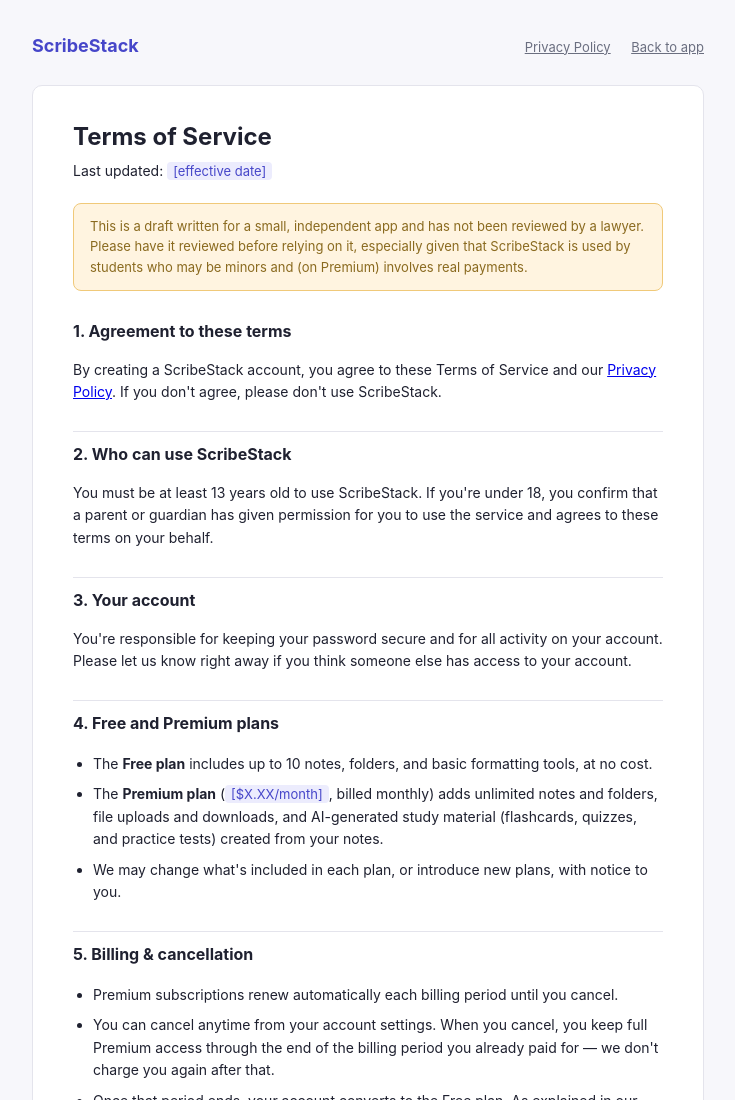
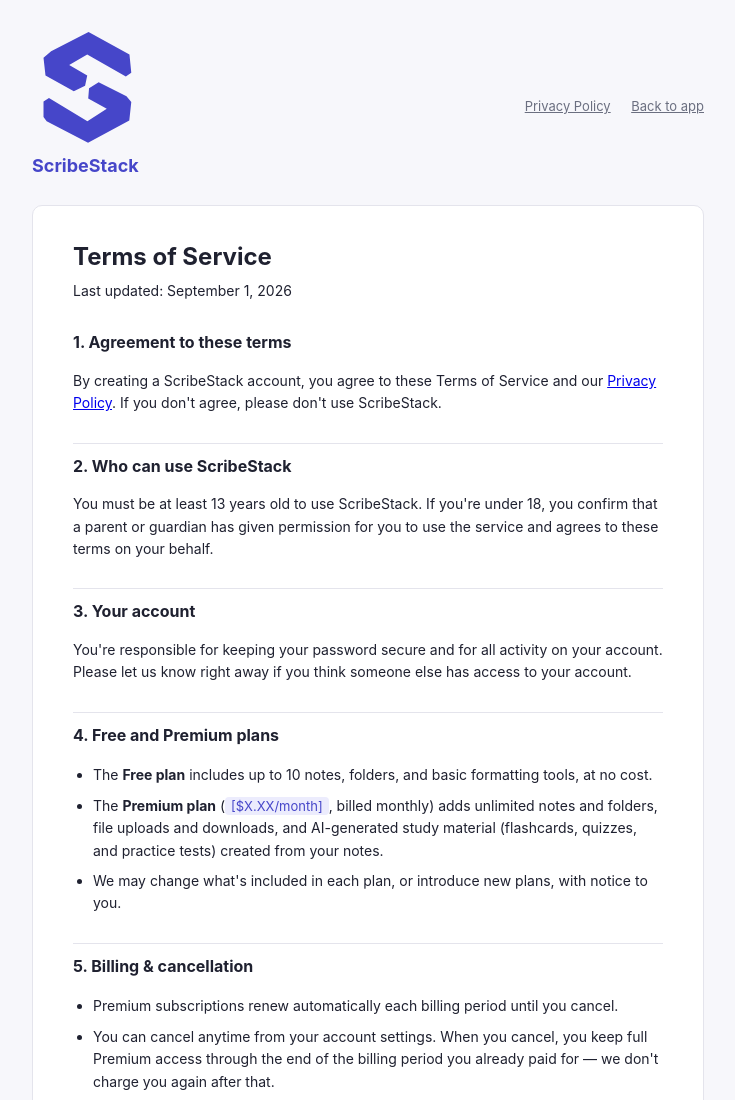
Before and after one commit to clarkretailofficial/study-app, a website: page studyapp/public/terms.html in a window 1280 px wide. Shown: the top 1100 px of the page, without its empty margins (272-1007 px from the left). Drawn offline with Linux system fonts and the light colour scheme.

Commit message:
Update terms.html

```diff
--- a/studyapp/public/terms.html
+++ b/studyapp/public/terms.html
@@ -9,7 +9,12 @@
 <body>
   <div class="legal-shell">
     <div class="legal-topbar">
-      <a class="legal-brand" href="/">ScribeStack</a>
+      <a class="legal-brand" href="/">
+        <span class="legal-brand-mark">
+          <svg viewBox="0 0 100 100" xmlns="http://www.w3.org/2000/svg" aria-hidden="true"><path fill="currentColor" d="M 89.48 63.13 L 85.15 57.91 L 60.07 45.37 L 51.42 50.60 L 50.67 59.85 L 67.39 69.10 L 49.93 80.45 L 15.30 59.40 L 10.37 62.69 L 10.37 76.72 L 13.21 80.45 L 50.52 99.85 L 87.69 79.85 Z"/><path fill="currentColor" d="M 10.37 23.28 L 12.16 39.10 L 37.69 53.43 L 47.84 48.36 L 49.78 39.10 L 33.51 29.85 L 49.78 20.30 L 84.55 40.15 L 89.48 36.72 L 87.84 20.30 L 50.97 0.00 L 17.24 17.31 Z"/></svg>
+        </span>
+        ScribeStack
+      </a>
       <nav class="legal-nav">
         <a href="/privacy.html">Privacy Policy</a>
         <a href="/">Back to app</a>
@@ -18,13 +23,7 @@
 
     <div class="legal-doc">
       <h1>Terms of Service</h1>
-      <p class="legal-updated">Last updated: <span class="legal-placeholder">[effective date]</span></p>
-
-      <div class="legal-draft-notice">
-        This is a draft written for a small, independent app and has not been reviewed by a lawyer.
-        Please have it reviewed before relying on it, especially given that ScribeStack is used by
-        students who may be minors and (on Premium) involves real payments.
-      </div>
+      <p class="legal-updated">Last updated: September 1, 2026</p>
 
       <h2>1. Agreement to these terms</h2>
       <p>By creating a ScribeStack account, you agree to these Terms of Service and our
```
